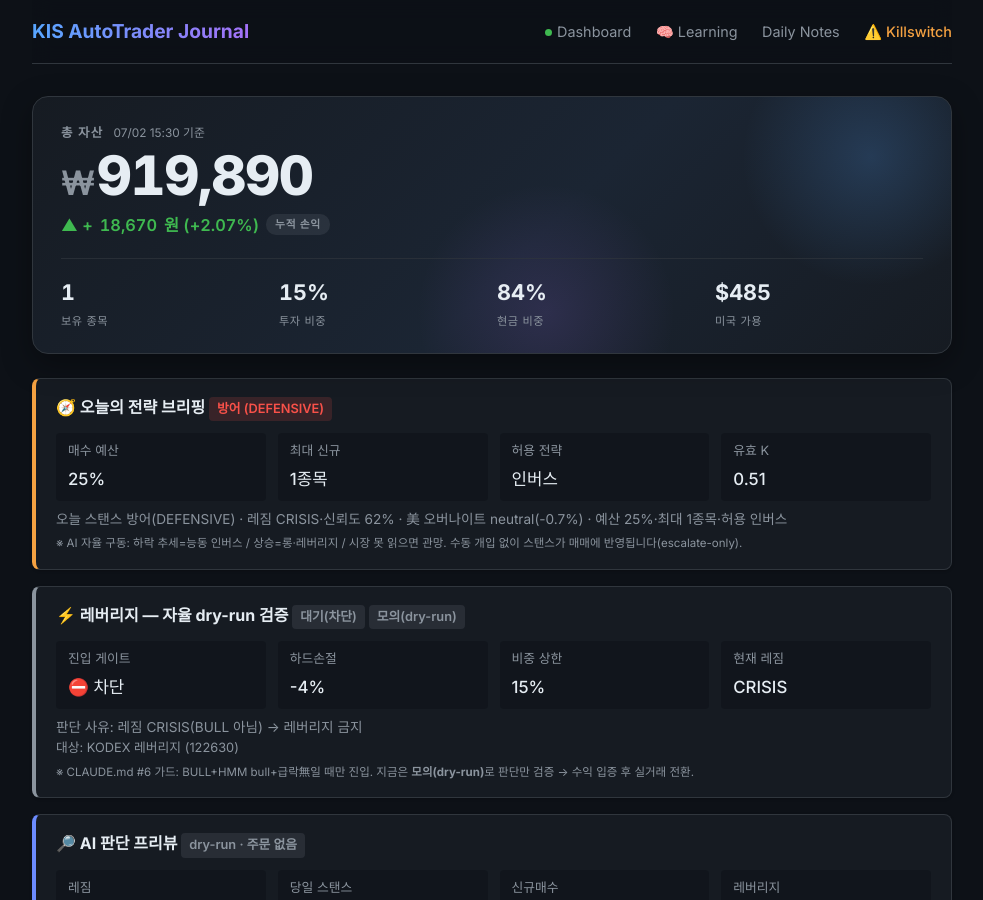
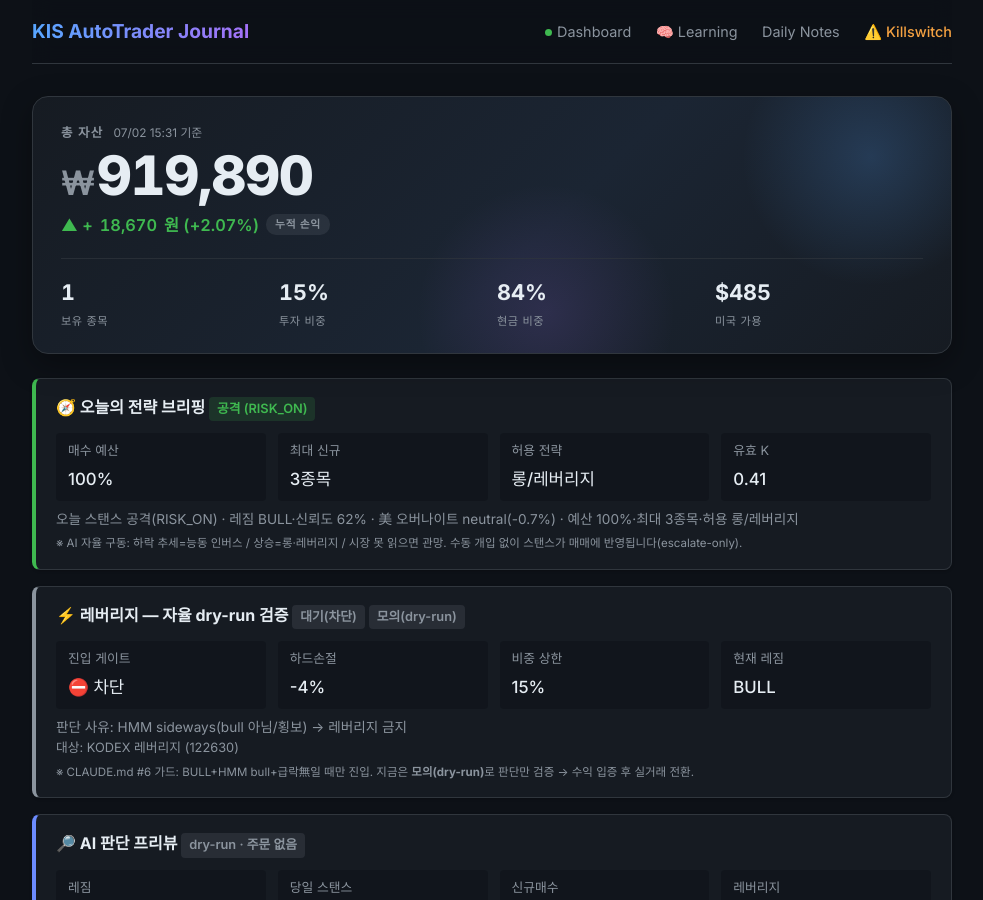
Before and after one commit to BudongJW/kis-trading-journal, a Jekyll site: the page built from index.html, in a window 1280 px wide and 900 px high. Shown: the whole window, without its empty margins (148-1131 px from the left). Built offline with Jekyll 4.4.1, drawn with Linux system fonts in a browser that asks for light colours; nearby versions of some CDN libraries; some of the changed text lies outside the part shown.

Commit message:
auto: portfolio update 15:32

```diff
--- a/_data/portfolio.json
+++ b/_data/portfolio.json
@@ -1,5 +1,5 @@
 {
-  "updated_at": "2026-07-02T15:30:28.182591",
+  "updated_at": "2026-07-02T15:31:57.841557",
   "initial_capital": 500000,
   "cash": 647350,
   "holdings": [
@@ -1497,15 +1497,8 @@
     "trained": false
   },
   "bear_strategy": {
-    "enabled": true,
-    "regime": "CRISIS",
-    "confidence": 0.65,
-    "sma_ratio": 0.5362,
-    "canary_bad": 1,
-    "canary_scores": {
-      "195930": 1.5892,
-      "132030": -1.8141
-    }
+    "regime": "BULL",
+    "enabled": false
   },
   "us_session": {
     "enabled": true,
@@ -1767,21 +1760,21 @@
     }
   },
   "day_plan": {
-    "stance": "DEFENSIVE",
+    "stance": "RISK_ON",
     "forced": false,
-    "auto_stance": "DEFENSIVE",
-    "stance_kr": "방어",
-    "budget_pct": 0.25,
-    "max_new_positions": 1,
-    "allow_long": false,
-    "allow_inverse": true,
-    "allow_leverage": false,
-    "size_mult": 0.4,
-    "k_effective": 0.51,
-    "allow_summary": "인버스",
-    "briefing": "오늘 스탠스 방어(DEFENSIVE) · 레짐 CRISIS·신뢰도 62% · 美 오버나이트 neutral(-0.7%) · 예산 25%·최대 1종목·허용 인버스",
+    "auto_stance": "RISK_ON",
+    "stance_kr": "공격",
+    "budget_pct": 1.0,
+    "max_new_positions": 3,
+    "allow_long": true,
+    "allow_inverse": false,
+    "allow_leverage": true,
+    "size_mult": 1.0,
+    "k_effective": 0.41,
+    "allow_summary": "롱/레버리지",
+    "briefing": "오늘 스탠스 공격(RISK_ON) · 레짐 BULL·신뢰도 62% · 美 오버나이트 neutral(-0.7%) · 예산 100%·최대 3종목·허용 롱/레버리지",
     "signals": {
-      "regime": "CRISIS",
+      "regime": "BULL",
       "confidence": 0.62,
       "direction": "neutral",
       "nasdaq_change": -0.66,
@@ -1794,10 +1787,10 @@
     "enabled": true,
     "dry_run": true,
     "gate_allowed": false,
-    "gate_reason": "레짐 CRISIS(BULL 아님) → 레버리지 금지",
+    "gate_reason": "HMM sideways(bull 아님/횡보) → 레버리지 금지",
     "hard_stop_pct": 0.04,
     "max_weight": 0.15,
-    "regime": "CRISIS",
+    "regime": "BULL",
     "hmm_state": "sideways",
     "hmm_confidence": 0.76,
     "universe": [
```
